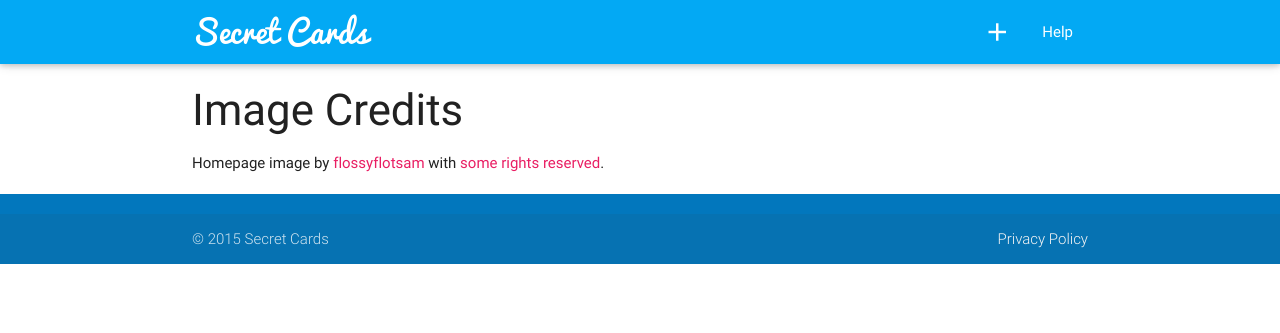
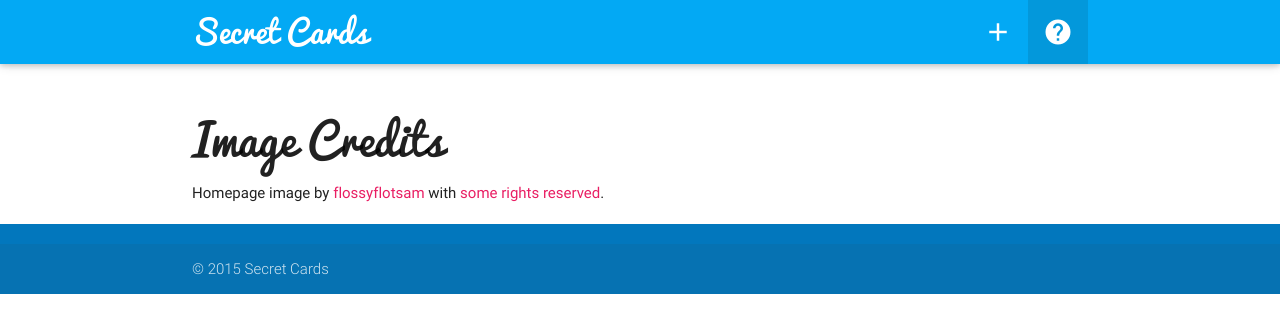
Before and after one commit to mlavin/secretcards, a Django app: template secretcards/templates/about.html in a window 1280 px wide. Shown: the top 333 px of the page. Run offline with Django 3.2, Linux system fonts and the light colour scheme; the template is opened without the code that fills it, so the values that code supplies are empty; some libraries are stand-ins or nearby versions.

Commit message:
Minor touch ups to the CSS and layout.

```diff
--- a/secretcards/static/css/secretcards.css
+++ b/secretcards/static/css/secretcards.css
@@ -4,7 +4,15 @@
 }
 
 footer.page-footer {
-    margin: 0;
+    margin-top: 1em;
+}
+
+header + section {
+    padding-top: 2em;
+}
+
+.row.images {
+    margin-bottom: 0;
 }
 
 /* Homepage Styles */
@@ -14,20 +22,16 @@
     padding: 2em 0;
 }
 
+#homepage footer.page-footer {
+    margin-top: 0;
+}
+
 #homepage #splash .card .card-title {
     font-family: pacifico, "Helvetica", "Arial", sans-serif;
-    font-size: 60;
+    font-size: 60px;
 }
 
 /* Message Form */
-#message-form form {
-    padding: 2em 0 1em;
-}
-
-#message-form .row.images {
-    margin-bottom: 0;
-}
-
 #message-form .row.buttons {
     margin-top: 20px;
 }
@@ -42,6 +46,8 @@
 }
 
 /* Message Detail */
-#message-detail #message {
-    padding-top: 2em;
+
+/* About */
+#about h3 {
+    font-family: pacifico, "Helvetica", "Arial", sans-serif;
 }
--- a/secretcards/static/js/secretcards.js
+++ b/secretcards/static/js/secretcards.js
@@ -201,11 +201,14 @@
                 current = this.$imageInput.val();
             if (image === current) {
                 $link.text($link.data('off'));
+                $link.parents('.card').removeClass('z-depth-5');
                 this.$imageInput.val('');
             } else {
                 $('a[data-image="' + current + '"]', this.$el)
-                    .text($link.data('off'));
+                    .text($link.data('off'))
+                    .parents('.card').removeClass('z-depth-5');
                 $link.text($link.data('on'));
+                $link.parents('.card').addClass('z-depth-5');
                 this.$imageInput.val(image);
             }
             this.toggleSaveButton();
--- a/secretcards/templates/base.html
+++ b/secretcards/templates/base.html
@@ -1,4 +1,4 @@
-<DOCTYPE html>{% load staticfiles %}
+<!DOCTYPE html>{% load staticfiles %}
 <html lang="en">
 <head>
     <meta charset="utf-8">
@@ -22,8 +22,8 @@
                         <li {%if nav_add %}class="active"{% endif %}>
                             <a href="{% url 'add-message' %}"><i class="material-icons">add</i></a>
                         </li>
-                        <li {% if nav_help %}class="active"{% endif %}>
-                            <a href="">Help</a>
+                        <li {% if nav_about %}class="active"{% endif %}>
+                        <a href="{% url 'about' %}"><i class="material-icons">help</i></a>
                         </li>
                     {% endblock %}
                 </ul>
@@ -36,7 +36,6 @@
         <div class="footer-copyright">
             <div class="container">
                 &copy; {% now 'Y' %} Secret Cards
-                <a class="grey-text text-lighten-4 right" href="#!">Privacy Policy</a>
             </div>
           </div>
     </footer>
--- a/secretcards/templates/secretcards/message-add.html
+++ b/secretcards/templates/secretcards/message-add.html
@@ -11,8 +11,9 @@
 {% endblock %}
 
 {% block content %}
+<section class="container">
     <div class="row">
-    <form action='' method='post' class="col s12 m8 offset-m2">
+        <form action='' method='post' class="col s12">
             {% csrf_token %}
             <div class="row keybase">
                 <div class="input-field col s6">
@@ -50,7 +51,7 @@
             <div class="row images">
                 {% for name, url in row %}
                     <div class="col s12 m6 l3">
-                    <div class="card">
+                        <div class="card hoverable">
                             <div class="card-image">
                                 <img src="{{ url }}" alt="{{ name }}">
                             </div>
@@ -72,6 +73,7 @@
             </div>
         </form>
     </div>
+</section>
 {% endblock %}
 
 {% block extra-js %}
```
Lines whose indentation alone changed are shown as unchanged.
